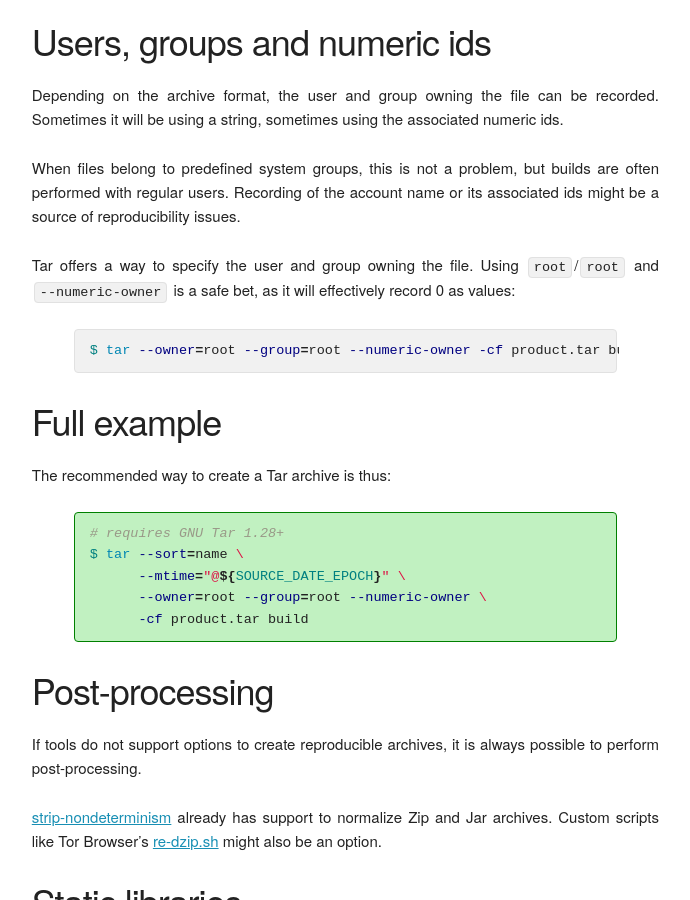
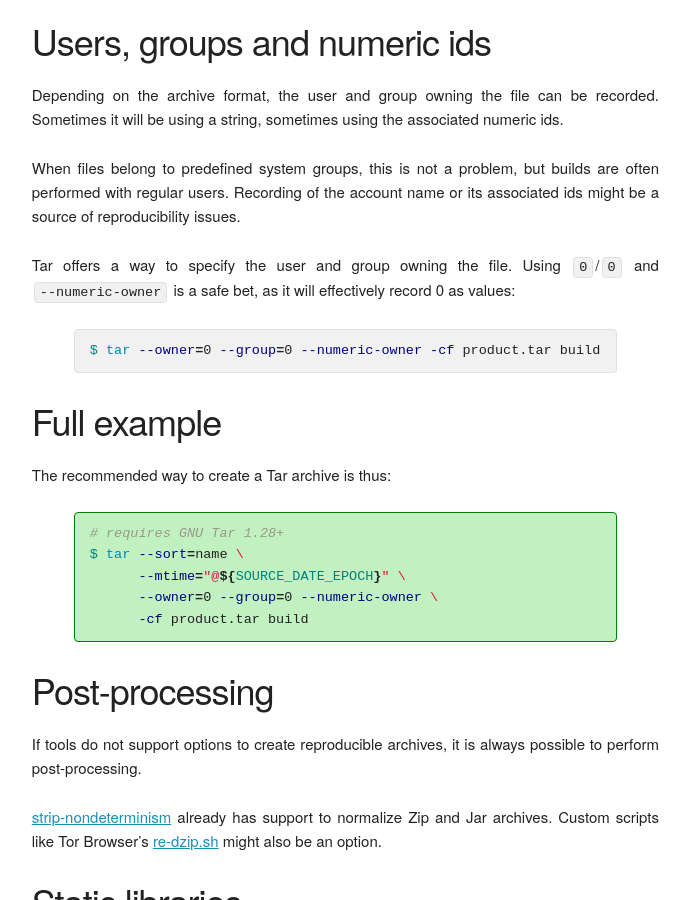
Before and after one commit to prototypefund/reproducible-website, a Jekyll site: the page built from _docs/archives.md, in a window 1280 px wide and 900 px high, scrolled down 1818 px. Shown: the whole window, without its empty margins (461-1151 px from the left). Built offline with Jekyll 4.4.1, drawn with Linux system fonts in a browser that asks for light colours; some web fonts are replaced.

Commit message:
Replace root with 0

```diff
--- a/_docs/archives.md
+++ b/_docs/archives.md
@@ -99,11 +99,11 @@ account name or its associated ids might be a source of reproducibility
 issues.
 
 Tar offers a way to specify the user and group owning the file. Using
-`root`/`root` and `--numeric-owner` is a safe bet, as it will effectively
+`0`/`0` and `--numeric-owner` is a safe bet, as it will effectively
 record 0 as values:
 
 {% highlight sh %}
-$ tar --owner=root --group=root --numeric-owner -cf product.tar build
+$ tar --owner=0 --group=0 --numeric-owner -cf product.tar build
 {% endhighlight %}
 
 Full example
@@ -116,7 +116,7 @@ The recommended way to create a Tar archive is thus:
 # requires GNU Tar 1.28+
 $ tar --sort=name \
       --mtime="@${SOURCE_DATE_EPOCH}" \
-      --owner=root --group=root --numeric-owner \
+      --owner=0 --group=0 --numeric-owner \
       -cf product.tar build
 {% endhighlight %}
 </div>
```
